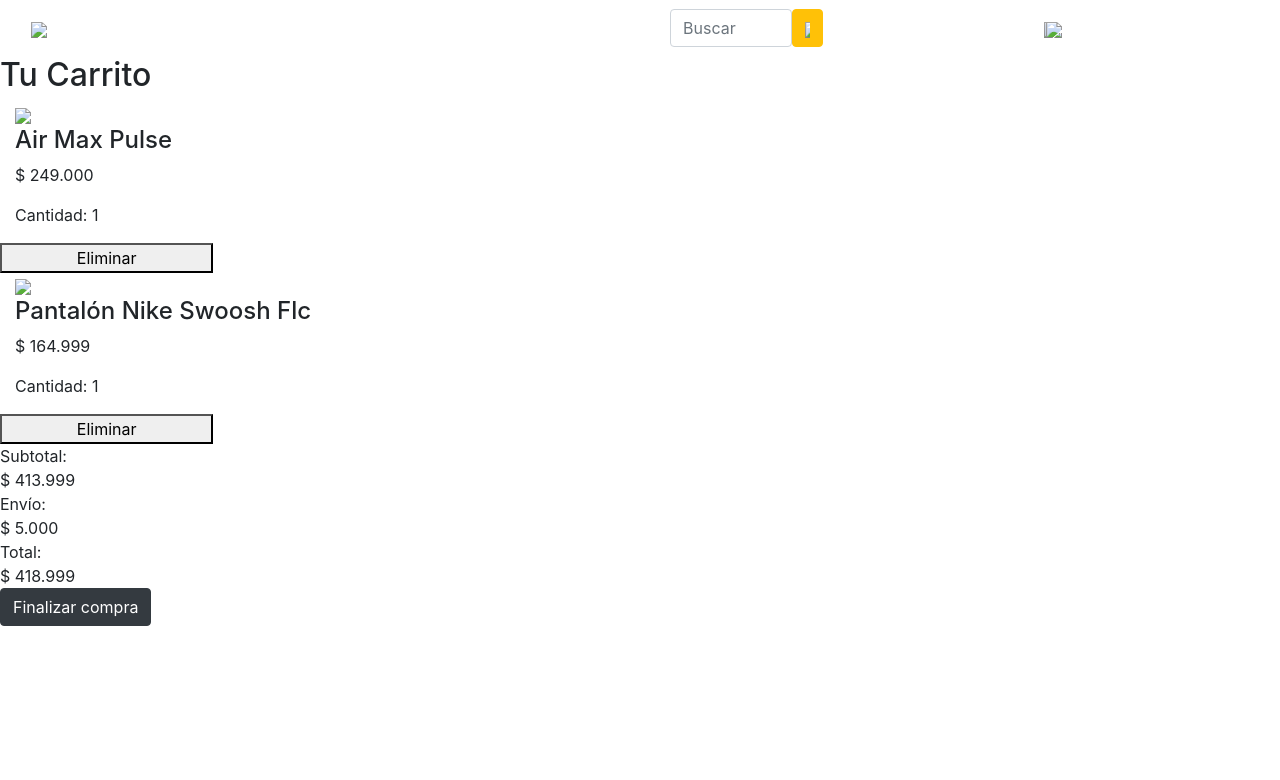
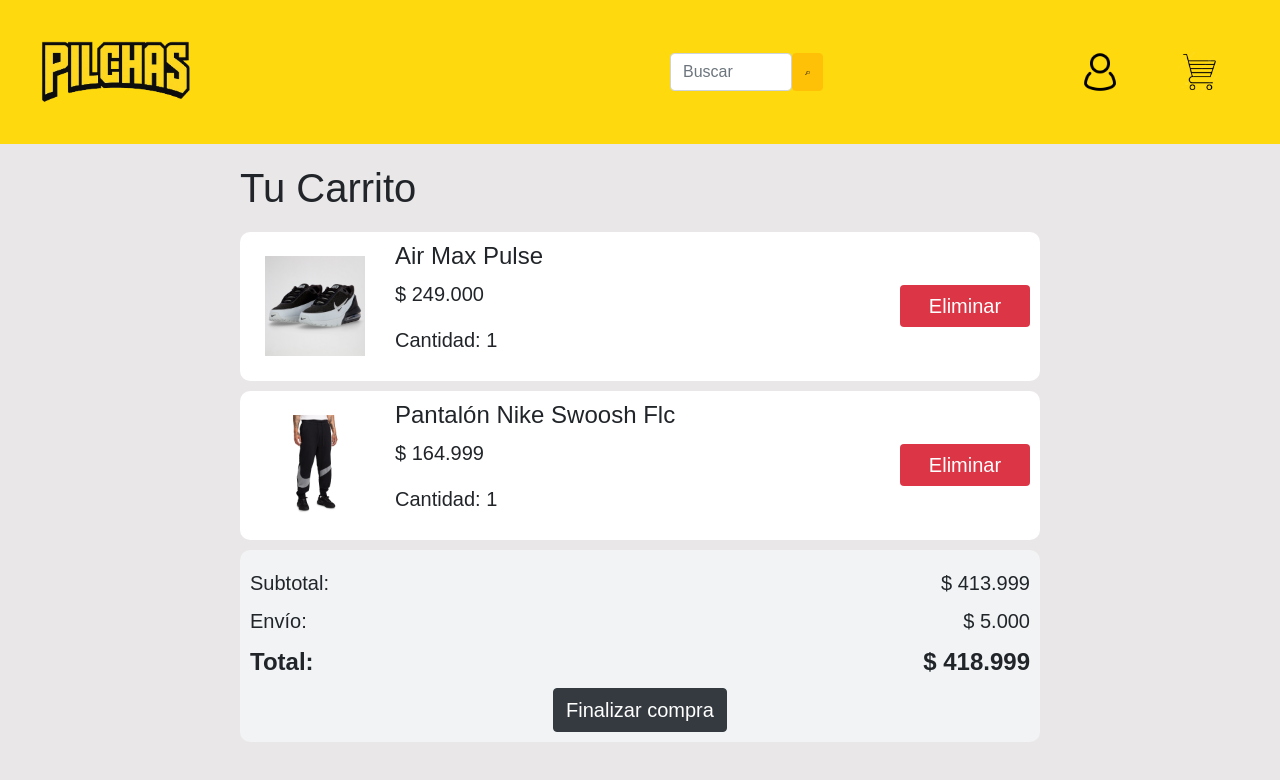
Before and after one commit to RodrigoCativa3279/RodrigoCativa3279-ProyectoFinalDW1---Rodrigo-Cativa, a plain HTML site: page pages/compra.html in a window 1280 px wide. Drawn offline with nearby package versions, Linux system fonts and the light colour scheme; the site is published under a folder, as on GitHub Pages, so addresses that start at the root find nothing; a web font is replaced by a local one.

Commit message:
Add files via upload

```diff
--- a/pages/compra.html
+++ b/pages/compra.html
@@ -5,15 +5,15 @@
         <meta name="viewport" content="width=device-width, initial-scale=1.0">
         <title>Pilchas</title>
         <link rel="stylesheet" href="https://cdn.jsdelivr.net/npm/bootstrap@4.0.0/dist/css/bootstrap.min.css">
-        <link rel="stylesheet" href="/css/compra.css">
+        <link rel="stylesheet" href="../css/compra.css">
         <link rel="preconnect" href="https://fonts.googleapis.com">
         <link rel="preconnect" href="https://fonts.gstatic.com" crossorigin>
         <link href="https://fonts.googleapis.com/css2?family=Exile&family=Smooch+Sans:wght@100..900&display=swap" rel="stylesheet">
     </head>
     <body>
         <nav class="navbar navbar-expand-lg navbar-light">
-            <a href="/index.html" class="col-6">
-                <img src="/img/Logo PILCHAS.png" class="logo img-fluid">
+            <a href="../index.html" class="col-6">
+                <img src="../img/Logo PILCHAS.png" class="logo img-fluid">
             </a>
             <button class="navbar-toggler col-2" type="button" data-toggle="collapse" data-target="#navbarSupportedContent" aria-controls="navbarSupportedContent" aria-expanded="false" aria-label="Toggle navigation">
                 <span class="navbar-toggler-icon"></span>
@@ -23,19 +23,19 @@
                 <form class="form-inline my-2 my-lg-0 col-8">
                     <input class="form-control rounded col-4" type="Buscar" placeholder="Buscar" aria-label="Buscar">
                     <button class="btn btn-warning col-1" type="submit">
-                        <img src="/img/lupa.png" class="lupa img-fluid">
+                        <img src="../img/lupa.png" class="lupa img-fluid">
                     </button>
                 </form>
                 <ul class="navbar-nav mr-auto ">
                     <li class="nav-item active row">
                         <a class="nav-link" href="#">
-                            <img src="/img/iconcuenta.png" class="iconcuenta img-fluid">
+                            <img src="../img/iconcuenta.png" class="iconcuenta img-fluid">
                             <span class="sr-only">(current)</span>
                         </a>
                     </li>
                     <li class="nav-item active row">
-                        <a class="nav-link" href="/pages/compra.html">
-                            <img src="/img/carrito.png" class="iconcuenta img-fluid">
+                        <a class="nav-link" href="../pages/compra.html">
+                            <img src="../img/carrito.png" class="iconcuenta img-fluid">
                             <span class="sr-only">(current)</span>
                         </a>
                     </li>
@@ -46,7 +46,7 @@
         <div class="carrito">
             <h2>Tu Carrito</h2>
             <div class="producto">
-                <img src="/img/Zapatilla Nike.png" class="col-2">
+                <img src="../img/Zapatilla Nike.png" class="col-2">
                 <div class="info col-8">
                     <h4>Air Max Pulse</h4>
                     <p>$ 249.000</p>
@@ -56,7 +56,7 @@
             </div>
 
             <div class="producto">
-                <img src="/img/Pantalón Nike Swoosh Hombre.png" class="col-2">
+                <img src="../img/Pantalón Nike Swoosh Hombre.png" class="col-2">
                 <div class="info col-8">
                     <h4>Pantalón Nike Swoosh Flc</h4>
                     <p>$ 164.999</p>
```
Also changed, not shown: pages/producto1.html (+8 -8 lines), pages/producto2.html (+8 -8 lines).
